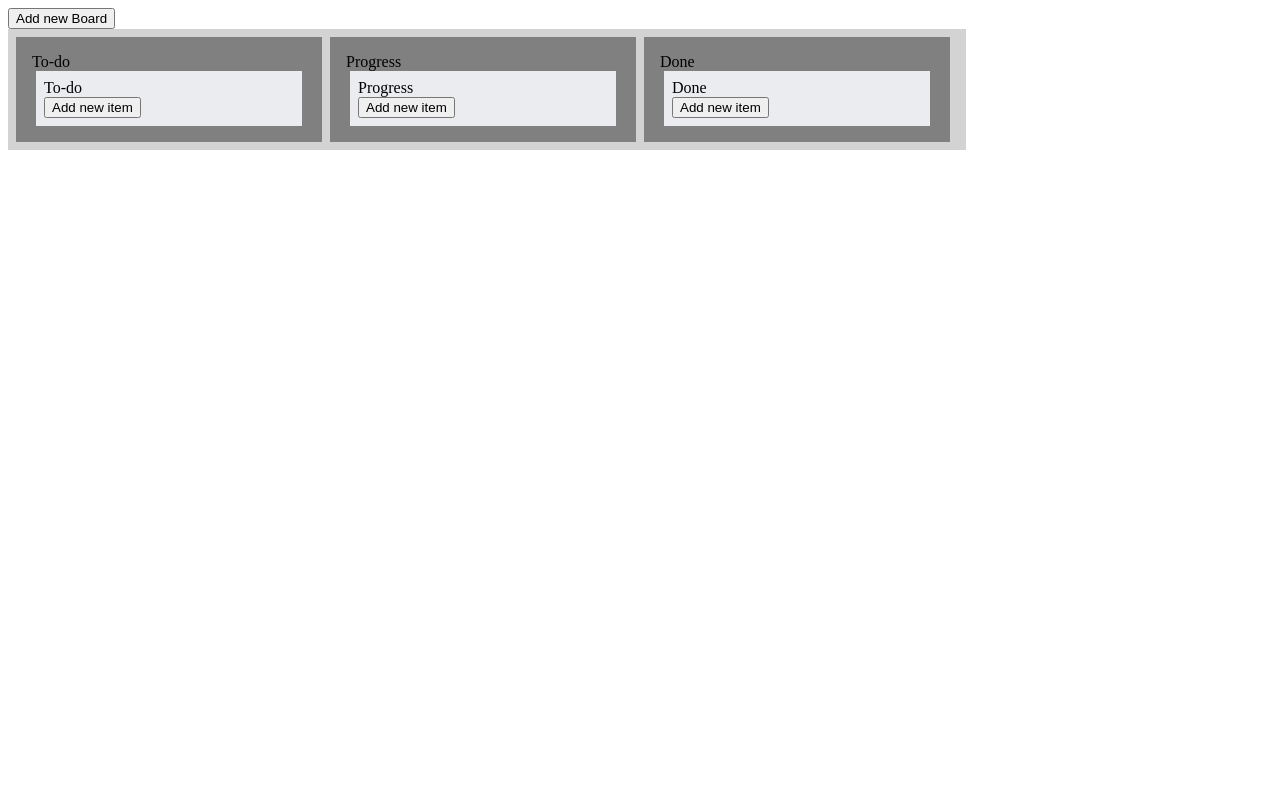
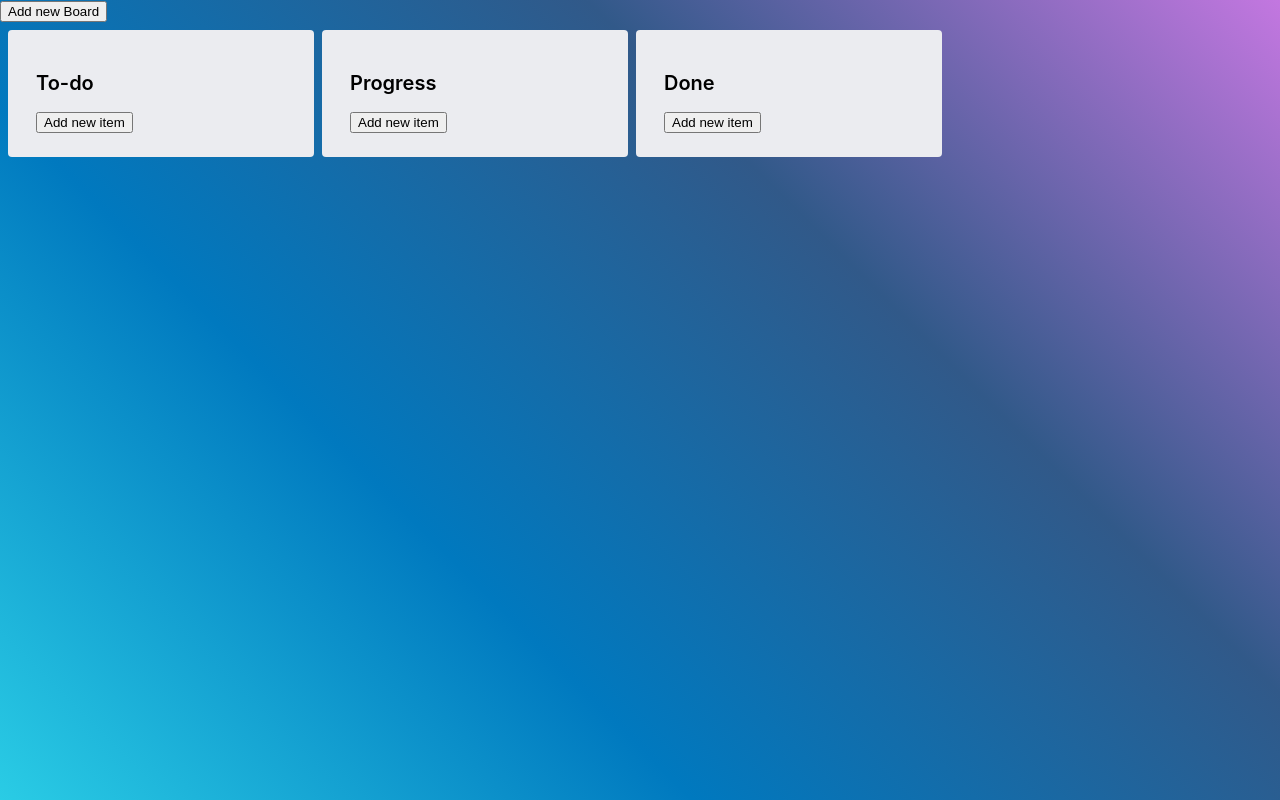
Before and after one commit to lioneye360/cheq-board, a React (Create React App) app: page / in a window 1280 px wide. Built offline with nearby package versions, Linux system fonts and the light colour scheme.

Commit message:
initial style improve

```diff
--- a/src/components/App/App.js
+++ b/src/components/App/App.js
@@ -53,7 +53,7 @@ function App() {
     };
 
     const getListStyle = isDraggingOver => ({
-        background: isDraggingOver ? 'lightblue' : 'lightgrey',
+        background: isDraggingOver ? 'lightblue' : 'transparent',
         display: 'flex',
         padding: grid,
         overflow: 'auto',
@@ -65,9 +65,10 @@ function App() {
         userSelect: 'none',
         padding: grid * 2,
         margin: `0 ${grid}px 0 0`,
+        borderRadius: '4px',
 
         // change background color if dragging
-        background: isDragging ? 'lightgreen' : 'grey',
+        background: isDragging ? 'lightgreen' : '#ebecf0',
 
         ...draggableStyle,
     });
@@ -82,7 +83,7 @@ function App() {
     };
 
   return (
-      <div>
+      <div style={{height: '100%', background: 'linear-gradient( 45deg, #2ACCE5, #0079bf, #315989, #c377e0)'}}>
         <button
             type="button"
             onClick={() => {
@@ -114,7 +115,6 @@ function App() {
                                             provided.draggableProps.style
                                         )}
                                     >
-                                        <div>{el.title}</div>
                                         <Column key={ind} value={el} ind={ind}
                                                 onClickDelete={(index) => deleteItem(ind, index)}
                                                 onClickAdd={() => addItemById(el.id)}/>
--- a/src/components/Card/Card.js
+++ b/src/components/Card/Card.js
@@ -1,5 +1,7 @@
 import React from "react";
 import { Draggable } from "react-beautiful-dnd";
+import {Paper} from "@material-ui/core";
+import useStyles from "./Card.style";
 
 const grid = 8;
 
@@ -10,13 +12,14 @@ const getItemStyle = (isDragging, draggableStyle) => ({
   margin: `0 0 ${grid}px 0`,
 
   // change background colour if dragging
-  background: isDragging ? "lightgreen" : "grey",
+  background: isDragging ? "lightgreen" : "#ffffff",
 
   // styles we need to apply on draggables
   ...draggableStyle
 });
 
 function Card({item, index, onClickDelete}) {
+    const classes = useStyles();
 
   return (
       <Draggable
@@ -24,21 +27,15 @@ function Card({item, index, onClickDelete}) {
           index={index}
       >
           {(provided, snapshot) => (
-              <div
+
+                  <Paper className={classes.paper}
                         ref={provided.innerRef}
                         {...provided.draggableProps}
                         {...provided.dragHandleProps}
                         style={getItemStyle(
                             snapshot.isDragging,
                             provided.draggableProps.style
-                  )}
-              >
-                  <div
-                      style={{
-                          display: "flex",
-                          justifyContent: "space-around"
-                      }}
-                  >
+                        )}>
                       {item.content}
                       <button
                           type="button"
@@ -46,8 +43,7 @@ function Card({item, index, onClickDelete}) {
                       >
                           delete
                       </button>
-                  </div>
-              </div>
+                  </Paper>
           )}
       </Draggable>
   );
--- a/src/components/Card/Card.style.js
+++ b/src/components/Card/Card.style.js
@@ -1,10 +1,14 @@
-import {makeStyles} from '@material-ui/core/styles';
+import { makeStyles } from '@material-ui/core/styles';
 
-const useStyle = makeStyles((theme) => ({
+const useStyles = makeStyles((theme) => ({
   root: {
-    textAlign: 'center'
-  }
-
+    flexGrow: 1,
+  },
+  paper: {
+    padding: theme.spacing(2),
+    textAlign: 'center',
+    color: theme.palette.text.secondary,
+  },
 }));
 
-export default useStyle;
+export default useStyles
--- a/src/components/Column/Column.js
+++ b/src/components/Column/Column.js
@@ -1,6 +1,7 @@
 import React from "react";
 import {Droppable} from "react-beautiful-dnd";
 import Card from "../Card/Card";
+import {Grid} from "@material-ui/core";
 
 const grid = 8;
 
@@ -21,11 +22,15 @@ function Column({value, ind, onClickDelete, onClickAdd}) {
                   style={getListStyle(snapshot.isDraggingOver)}
                   {...provided.droppableProps}
               >
-                  <div>{value.title}</div>
-                  {value.items.map((item, index) => (
-                      <Card key={item.id} item={item} index={index} onClickDelete={() => onClickDelete(index)}/>
-                  ))}
-                  {provided.placeholder}
+                  <h2 style={{'font-size': '20px', 'line-height': '24px', 'font-weight': '600'}}>{value.title}</h2>
+                      <Grid container spacing={0}>
+                      {value.items.map((item, index) => (
+                          <Grid item xs={12} key={item.id} >
+                            <Card item={item} index={index} onClickDelete={() => onClickDelete(index)}/>
+                          </Grid>
+                      ))}
+                      {provided.placeholder}
+                      </Grid>
 
                   <button type="button" onClick={onClickAdd}>
                       Add new item
--- /dev/null
+++ b/src/index.css
@@ -0,0 +1,16 @@
+html {
+  height: 100%;
+}
+
+body {
+  height: 100%;
+  margin: 0;
+  padding: 0;
+  font-family: -apple-system, BlinkMacSystemFont, 'Segoe UI', Roboto, Oxygen, Ubuntu, Cantarell, Fira Sans, Droid Sans, 'Helvetica Neue', sansSerif;
+  -webkitFontSmoothing: antialiased;
+  -mozOsxFontSmoothing: grayscale;
+}
+
+#root {
+  height: 100%;
+}
--- a/src/index.js
+++ b/src/index.js
@@ -1,6 +1,6 @@
 import React from 'react';
 import ReactDOM from 'react-dom';
-import './index.style';
+import './index.css';
 import App from './components/App/App';
 import {Provider} from "react-redux";
 import store from "./state/store";
--- a/src/index.style.js
+++ /dev/null
@@ -1,26 +0,0 @@
-import {makeStyles} from '@material-ui/core/styles';
-
-const useStyle = makeStyles((theme) => ({
-  body: {
-    margin: '0',
-    fontFamily: "-apple-system, BlinkMacSystemFont, 'Segoe UI', 'Roboto', 'Oxygen', 'Ubuntu', 'Cantarell', " +
-                "'Fira Sans', 'Droid Sans', 'Helvetica Neue', sansSerif",
-    '-webkitFontSmoothing': 'antialiased',
-    '-mozOsxFontSmoothing': 'grayscale',
-  },
-
-  code: {
-    fontFamily: "source-code-pro, Menlo, Monaco, Consolas, 'Courier New', monospace"
-  },
-
-  root: {
-    textAlign: 'center'
-  },
-
-  footer: {
-    marginTop: '10px'
-  }
-
-}));
-
-export default useStyle;
```
Also changed, not shown: 2 other files (tests, documents, lock files or other folders). Lines whose indentation alone changed are shown as unchanged.
